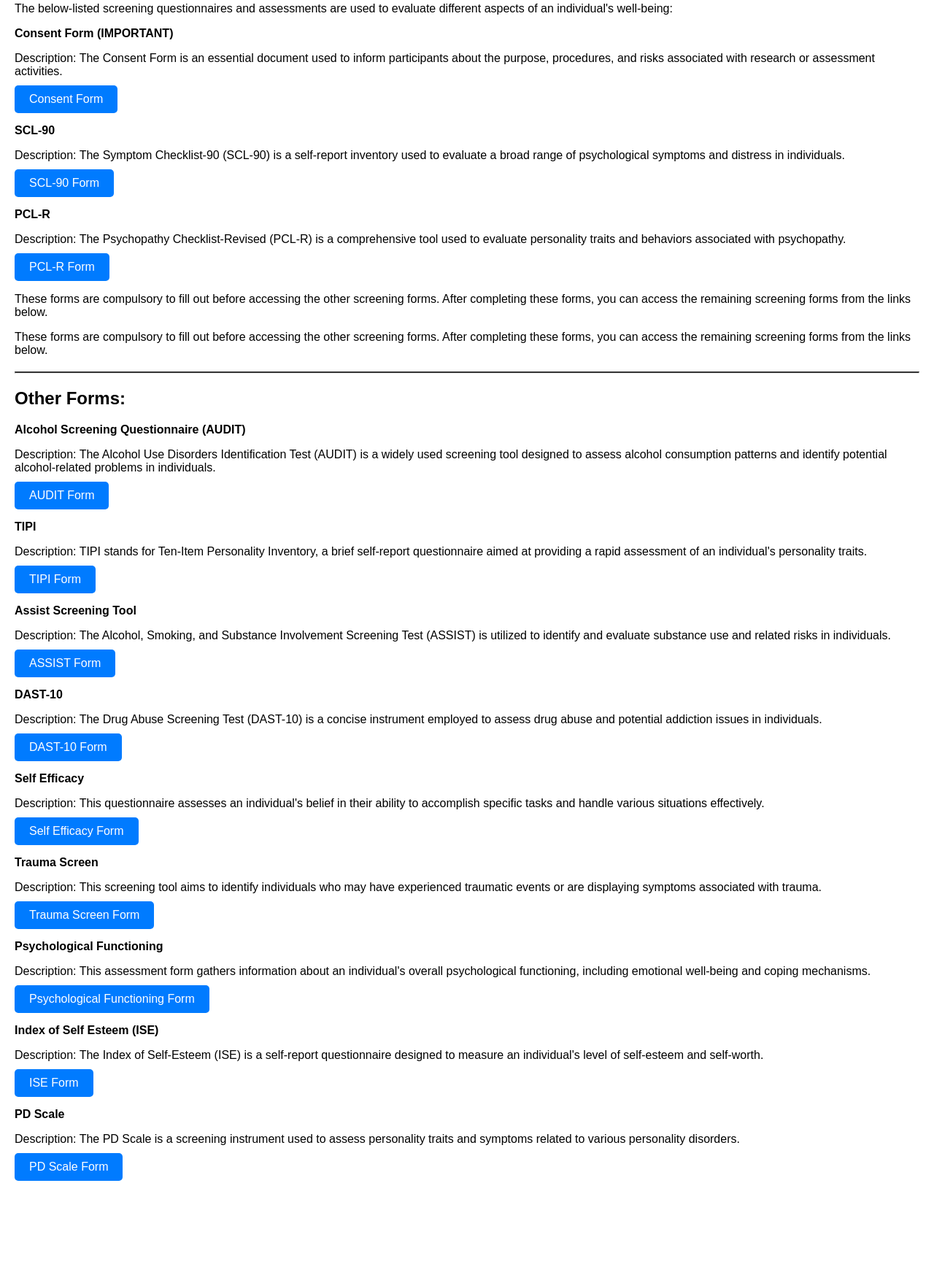
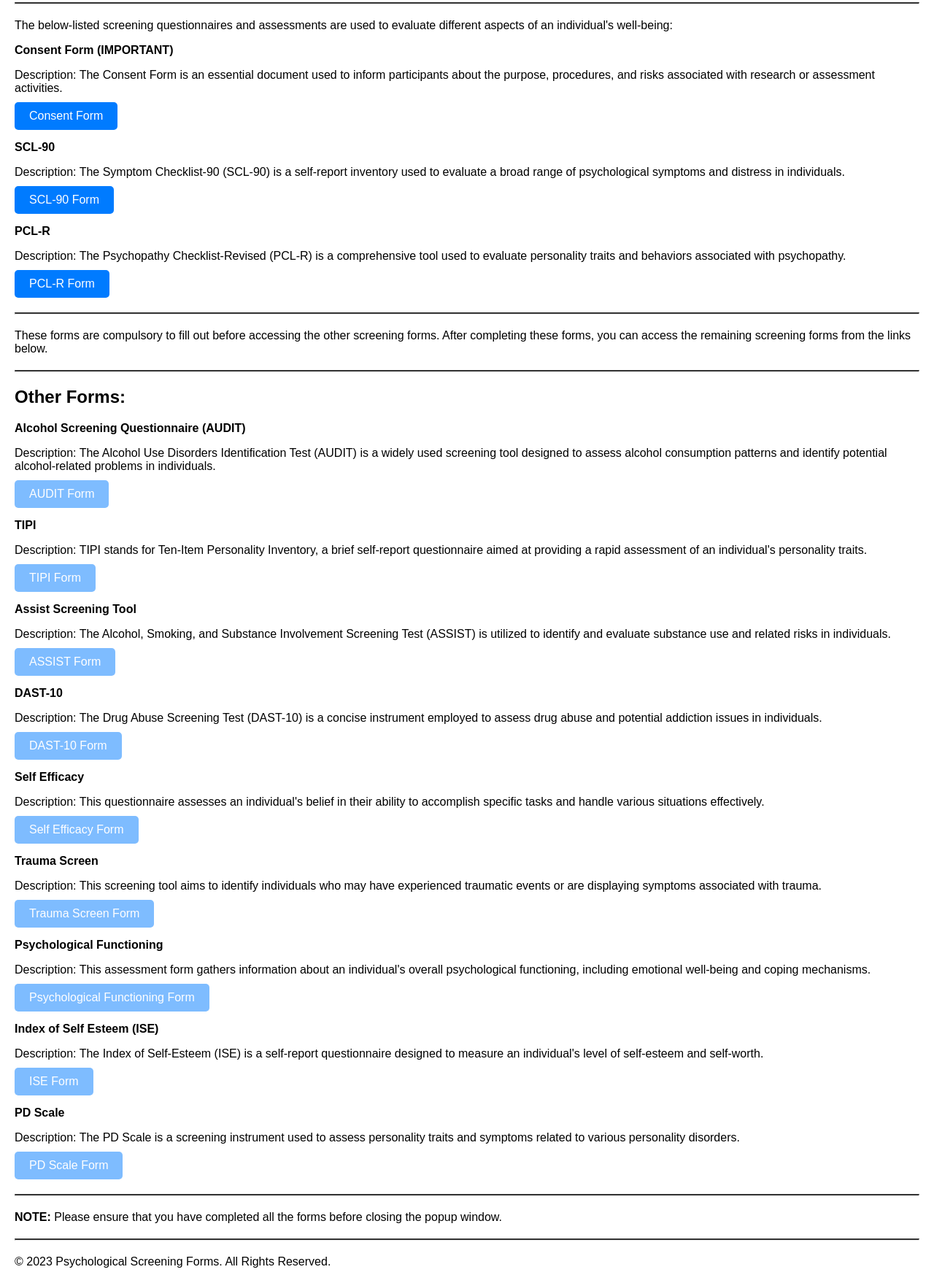
Before and after one commit to highb33kay/forms, a plain HTML site: page index.html in a window 1280 px wide. Shown: the part 77-1835 px from the top of the page at 73% size. Before the commit the page ends 1715 px from the top, so only its background shows below. Drawn offline with Linux system fonts and the light colour scheme.

Commit message:
Update index.html

```diff
--- a/index.html
+++ b/index.html
@@ -67,11 +67,55 @@
                 padding: 6px 12px;
             }
         }
+
+        .disabled-link {
+            pointer-events: none;
+            opacity: 0.5;
+        }
     </style>
     <script>
-        var popupWindow;
+        // var popupWindow;
+
+        // function openFormPopup(url) {
+        //     popupWindow = window.open(url, 'FormPopup', 'width=800, height=600, resizable=yes, scrollbars=yes');
+        //     return false;
+        // }
+
+        // function closeFormPopup() {
+        //     if (popupWindow) {
+        //         popupWindow.close();
+        //     }
+        // }
+
+        var compulsoryForms = [
+            "https://forms.gle/ZbdXF8jsB6owG3gKA", // Consent Form
+            "https://forms.gle/yMJh5uNMd1frHqok8", // SCL-90 Form
+            "https://forms.gle/NeoQ2TZ69Euor69F9"  // PCL-R Form
+        ];
+
+        var clickedForms = [];
 
         function openFormPopup(url) {
+            // Add the form URL to the clickedForms array if it's a compulsory form
+            if (compulsoryForms.includes(url)) {
+                clickedForms.push(url);
+                // Disable other form links until all compulsory forms are clicked
+                var formLinks = document.querySelectorAll(".others .form-link");
+                for (var i = 0; i < formLinks.length; i++) {
+                    formLinks[i].setAttribute("disabled", "true");
+                    formLinks[i].classList.add("disabled-link");
+                }
+
+                // Check if all compulsory forms are clicked
+                if (clickedForms.length === compulsoryForms.length) {
+                    // Enable other form links once all compulsory forms are clicked
+                    for (var i = 0; i < formLinks.length; i++) {
+                        formLinks[i].removeAttribute("disabled");
+                        formLinks[i].classList.remove("disabled-link");
+                    }
+                }
+            }
+
             popupWindow = window.open(url, 'FormPopup', 'width=800, height=600, resizable=yes, scrollbars=yes');
             return false;
         }
@@ -85,6 +129,7 @@
 </head>
 <body>
     <h1>Psychological Screening Forms</h1>
+    <hr class="styled-divider">
     <p>
        The below-listed screening questionnaires and assessments are used to evaluate different aspects of an individual's well-being:
     </p>
@@ -107,9 +152,7 @@
         </li>
     </ul>
 
-    <p>
-        These forms are compulsory to fill out before accessing the other screening forms. After completing these forms, you can access the remaining screening forms from the links below.
-    </p>
+    <hr class="styled-divider">
 
     <p>
         These forms are compulsory to fill out before accessing the other screening forms. After completing these forms, you can access the remaining screening forms from the links below.
@@ -121,48 +164,64 @@
         <li class="form-item">
             <strong>Alcohol Screening Questionnaire (AUDIT)</strong>
             <p>Description: The Alcohol Use Disorders Identification Test (AUDIT) is a widely used screening tool designed to assess alcohol consumption patterns and identify potential alcohol-related problems in individuals.</p>
-            <a class="form-link" href="#" onclick="return openFormPopup('https://forms.gle/qukKL7efQ7hQAyiz8');">AUDIT Form</a>
+            <a class="form-link disabled-link" href="#" onclick="return openFormPopup('https://forms.gle/qukKL7efQ7hQAyiz8');">AUDIT Form</a>
         </li>
         <li class="form-item">
             <strong>TIPI</strong>
             <p>Description: TIPI stands for Ten-Item Personality Inventory, a brief self-report questionnaire aimed at providing a rapid assessment of an individual's personality traits.</p>
-            <a class="form-link" href="#" onclick="return openFormPopup('https://forms.gle/RrDBJvWPvRKTsdzZ6');">TIPI Form</a>
+            <a class="form-link disabled-link" href="#" onclick="return openFormPopup('https://forms.gle/RrDBJvWPvRKTsdzZ6');">TIPI Form</a>
         </li>
         <li class="form-item">
             <strong>Assist Screening Tool</strong>
             <p>Description: The Alcohol, Smoking, and Substance Involvement Screening Test (ASSIST) is utilized to identify and evaluate substance use and related risks in individuals.</p>
-            <a class="form-link" href="#" onclick="return openFormPopup('https://forms.gle/4z4onF3PWmDrZ1Fw6');">ASSIST Form</a>
+            <a class="form-link disabled-link" href="#" onclick="return openFormPopup('https://forms.gle/4z4onF3PWmDrZ1Fw6');">ASSIST Form</a>
         </li>
         <li class="form-item">
             <strong>DAST-10</strong>
             <p>Description: The Drug Abuse Screening Test (DAST-10) is a concise instrument employed to assess drug abuse and potential addiction issues in individuals.</p>
-            <a class="form-link" href="#" onclick="return openFormPopup('https://forms.gle/NeoQ2TZ69Euor69F9');">DAST-10 Form</a>
+            <a class="form-link disabled-link" href="#" onclick="return openFormPopup('https://forms.gle/NeoQ2TZ69Euor69F9');">DAST-10 Form</a>
         </li>
         <li class="form-item">
             <strong>Self Efficacy</strong>
             <p>Description: This questionnaire assesses an individual's belief in their ability to accomplish specific tasks and handle various situations effectively.</p>
-            <a class="form-link" href="#" onclick="return openFormPopup('https://forms.gle/3HQxYfTbb1E7mBn7A');">Self Efficacy Form</a>
+            <a class="form-link disabled-link" href="#" onclick="return openFormPopup('https://forms.gle/3HQxYfTbb1E7mBn7A');">Self Efficacy Form</a>
         </li>
         <li class="form-item">
             <strong>Trauma Screen</strong>
             <p>Description: This screening tool aims to identify individuals who may have experienced traumatic events or are displaying symptoms associated with trauma.</p>
-            <a class="form-link" href="#" onclick="return openFormPopup('https://forms.gle/F4WKQuxbkWJs1YWp8');">Trauma Screen Form</a>
+            <a class="form-link disabled-link" href="#" onclick="return openFormPopup('https://forms.gle/F4WKQuxbkWJs1YWp8');">Trauma Screen Form</a>
         </li>
         <li class="form-item">
             <strong>Psychological Functioning</strong>
             <p>Description: This assessment form gathers information about an individual's overall psychological functioning, including emotional well-being and coping mechanisms.</p>
-            <a class="form-link" href="#" onclick="return openFormPopup('https://forms.gle/wVDCPUNomzph4sxe8');">Psychological Functioning Form</a>
+            <a class="form-link disabled-link" href="#" onclick="return openFormPopup('https://forms.gle/wVDCPUNomzph4sxe8');">Psychological Functioning Form</a>
         </li>
         <li class="form-item">
             <strong>Index of Self Esteem (ISE)</strong>
             <p>Description: The Index of Self-Esteem (ISE) is a self-report questionnaire designed to measure an individual's level of self-esteem and self-worth.</p>
-            <a class="form-link" href="#" onclick="return openFormPopup('https://forms.gle/MkCEGKp6Y1mbQ18o6');">ISE Form</a>
+            <a class="form-link disabled-link" href="#" onclick="return openFormPopup('https://forms.gle/MkCEGKp6Y1mbQ18o6');">ISE Form</a>
         </li>
         <li class="form-item">
             <strong>PD Scale</strong>
             <p>Description: The PD Scale is a screening instrument used to assess personality traits and symptoms related to various personality disorders.</p>
-            <a class="form-link" href="#" onclick="return openFormPopup('https://forms.gle/HKp6HJG1yQaFoDcj6');">PD Scale Form</a>
+            <a class="form-link disabled-link" href="#" onclick="return openFormPopup('https://forms.gle/HKp6HJG1yQaFoDcj6');">PD Scale Form</a>
         </li>
     </ul>
+
+    <hr class="styled-divider">
+
+    <p>
+        <strong>NOTE:</strong> Please ensure that you have completed all the forms before closing the popup window.
+    </p>
+
+    <hr class="styled-divider">
+
+    <footer>
+        <!-- copyright -->
+        <p>
+            &copy; 2023 Psychological Screening Forms. All Rights Reserved.
+        </p>
+    </footer>
+
 </body>
 </html>
```
